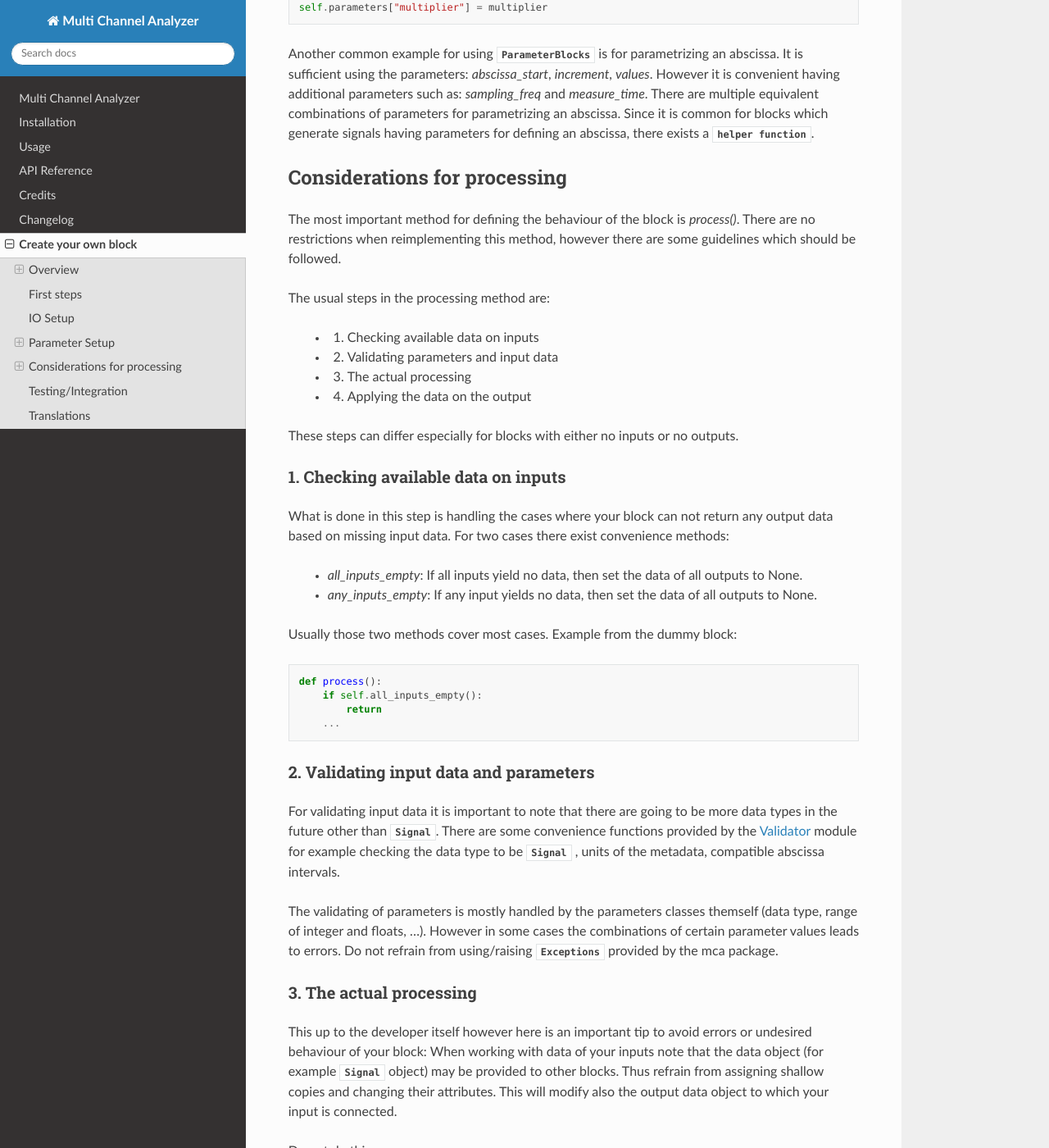
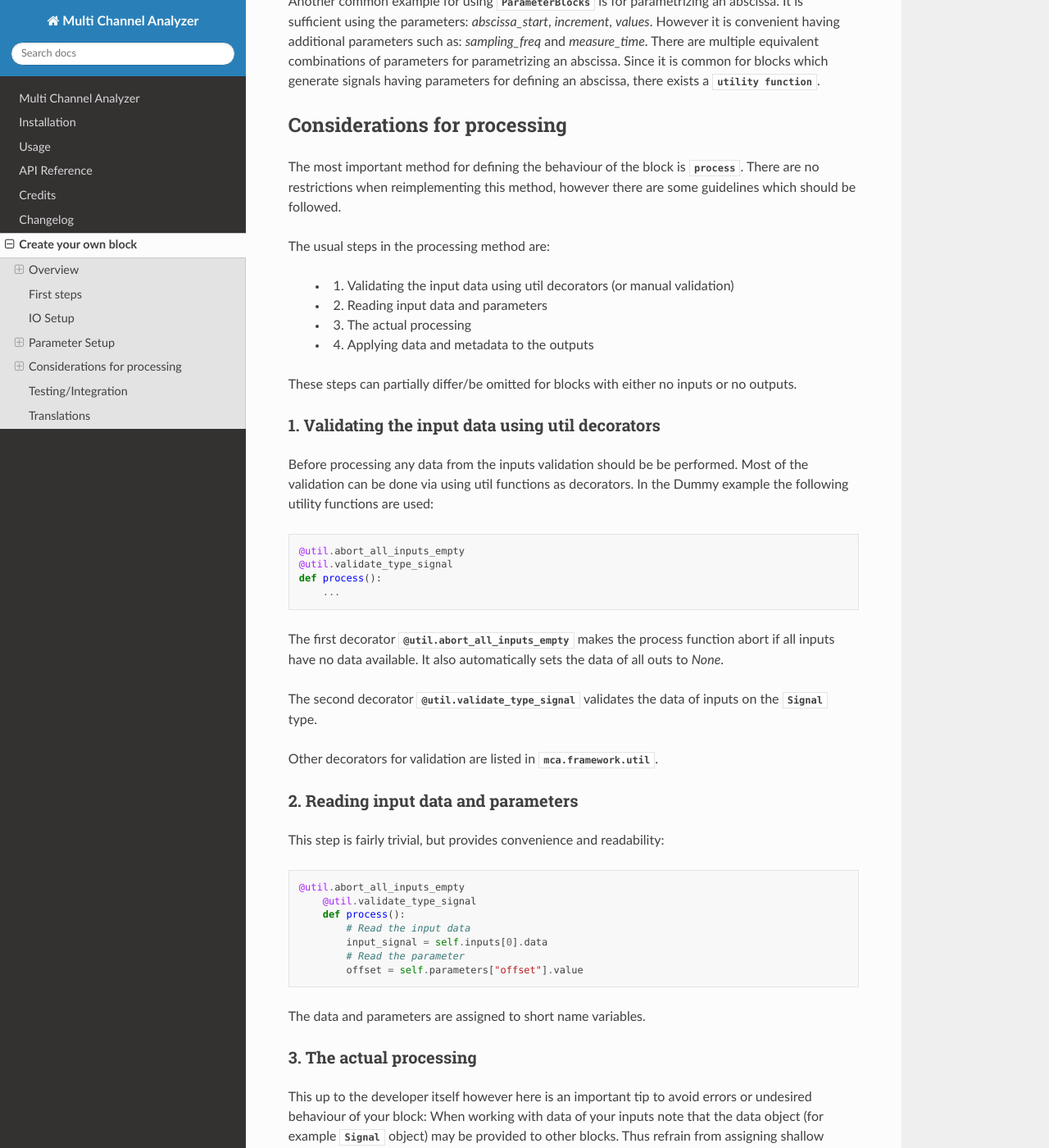
Before and after one commit to emtpb/mca, a Sphinx documentation site: the page built from docs/block_guide.rst, in a window 1280 px wide and 1400 px high, scrolled down 5722 px. Shown: the whole window at 82% size. Built offline with Sphinx 7.4.7 and the Read the Docs theme 2.0.0, drawn with Linux system fonts in a browser that asks for light colours; formulas are drawn with MathJax 3; some of the changed text lies outside the part shown.

Commit message:
Update the block guide to reflect recent changes

```diff
--- a/docs/block_guide.rst
+++ b/docs/block_guide.rst
@@ -20,15 +20,12 @@ Data types
 
 There currently exists only one data type. This data type is called
 :class:`.Signal` . There are more data types planned for the future and this
-needs be taken into account and is discussed in :ref:`Consideration`.
+needs be taken into account and is discussed in :ref:`Validation`.
 
 The :class:`.Signal` consists of two 1-D Numpy Arrays and meta data. The two
 Numpy Arrays correspond to the abscissa and the ordinate. To save storage
 the abscissa is internally stored as 3 parameters instead of an entire
 Numpy Array. Those parameters are: Abscissa Start, Increment and Values.
-
-The meta data contains the name of the signal as well as the unit, symbol and
-quantity for the abscissa and the ordinate respectively.
 
 Structure of the package
 ------------------------
@@ -53,7 +50,7 @@ This tree view shows the structure of mca package.
         ├── de
             ├── LC_MESSAGES
                 ├── messages.mo
-                ├── messages.po
+                └── messages.po
     ├── config.py
     ├── exceptions.py
     ├── language.py
@@ -67,13 +64,13 @@ classes and tools for implementing new blocks.
 
 The *gui* folder contains the GUI implementation of the mca.
 
-The *locales* folder contains necessary gettext files for translations.
+The *locales* folder contains necessary gettext files for localization.
 
 Also worth noting are the files:
 
     * *exceptions.py* for mca specific exceptions and
 
-    * *language.py* containing the function for translating strings.
+    * *language.py* loads the localization/translation from the locales folder.
 
 
 First steps
@@ -82,7 +79,7 @@ First steps
 This guide will mostly use the dummy code below to explain common steps
 for implementing a new block::
 
-    from mca.framework import Block, parameters, data_types
+    from mca.framework import Block, parameters, data_types, util
     from mca import exceptions
     from mca.language import _
 
@@ -98,31 +95,30 @@ for implementing a new block::
 
 
         def setup_parameters():
-            self.parameters.update({
-                "offset": parameters.FloatParameter(name=_("Offset"),
-                                                    min_=0, default=1)
-            })
+            self.parameters["offset"] = parameters.FloatParameter(
+                name=_("Offset"), min_=0, default=1
+            )
 
+        @util.abort_all_inputs_empty
+        @util.validate_type_signal
         def process():
-            if self.all_inputs_empty():
-                return
-
+            # Read the input data
             input_signal = self.inputs[0].data
-            validator.check_type_signal(input_signal)
-
+            # Read the parameter
             offset = self.parameters["offset"].value
-
+            # Compute the ordinate
             ordinate = input_signal.ordinate + offset
-
+            # Apply new signal to the output
             self.outputs[0].data = data_types.Signal(
-                meta_data=self.outputs[0].get_meta_data(input_signal.meta_data),
                 abscissa_start=input_signal.abscissa_start,
                 values=input_signal.values,
                 increment=input_signal.increment,
                 ordinate=ordinate)
+            # Apply metadata from the input to the output
+            self.outputs[0].process_metadata = self.inputs[0].metadata
 
 This dummy block adds an offset to an input signal and returns the new signal
-at the output.
+at the output and just passes down the metadata.
 
 Every new block has to inherit from the base class :class:`.Block` . There
 exists also the subclass :class:`.DynamicBlock`. The difference between those two
@@ -162,8 +158,8 @@ added as a new tag::
 
 An __init__ method is usually not required for blocks. However sometimes it is
 needed to assign additional attributes other than block parameters. The
-:class:`.SignalPlot` for example adds another attribute *figure* to draw onto
-the same figure over multiple executions of the process function.
+:class:`.Plot` for example adds another attribute *lines* to keep
+track of the lines which have been plotted.
 
 
 .. _IOSetup:
@@ -171,7 +167,7 @@ the same figure over multiple executions of the process function.
 IO Setup
 ========
 
-Every block needs some kind of IO to pass or receive data from other blocks. This
+Every block needs inputs or outputs to pass or receive data from other blocks. This
 is done by reimplementing the method *setup_io*. Within that method
 :class:`Inputs <.Input>` and :class:`Outputs <.Output>` are added via calling
 :any:`new_input` and :any:`new_output`. In the dummy example one
@@ -303,62 +299,63 @@ additional parameters such as: *sampling_freq* and *measure_time*.
 There are multiple equivalent combinations of parameters
 for parametrizing an abscissa. Since it is common for blocks which generate signals
 having parameters for defining an abscissa, there exists a
-:any:`helper function <create_abscissa_parameter_block>`.
+:any:`utility function <create_abscissa_parameter_block>`.
 
-.. _Consideration:
+.. _Validation:
 
 Considerations for processing
 =============================
 
 The most important method for defining the behaviour of the block is
-*process()*. There are no restrictions when reimplementing this method,
-however there are some guidelines which should be followed.
+:func:`process <mca.framework.block_base.Block.process>`. There are no
+restrictions when reimplementing this method, however there are some
+guidelines which should be followed.
 
 The usual steps in the processing method are:
 
-    * 1. Checking available data on inputs
-    * 2. Validating parameters and input data
+    * 1. Validating the input data using util decorators (or manual validation)
+    * 2. Reading input data and parameters
     * 3. The actual processing
-    * 4. Applying the data on the output
+    * 4. Applying data and metadata to the outputs
 
-These steps can differ especially for blocks with either no inputs or
+These steps can partially differ/be omitted for blocks with either no inputs or
 no outputs.
 
-1. Checking available data on inputs
+1. Validating the input data using util decorators
+--------------------------------------------------
+
+Before processing any data from the inputs validation should be be performed.
+Most of the validation can be done via using util functions as decorators.
+In the Dummy example the following utility functions are used::
+
+        @util.abort_all_inputs_empty
+        @util.validate_type_signal
+        def process():
+            ...
+
+The first decorator :func:`@util.abort_all_inputs_empty <mca.framework.util.abort_all_inputs_empty>`
+makes the process function abort if all inputs have no data available. It also
+automatically sets the data of all outs to *None*.
+
+The second decorator :func:`@util.validate_type_signal <mca.framework.util.validate_type_signal>`
+validates the data of inputs on the :class:`.Signal` type.
+
+Other decorators for validation are listed in :mod:`mca.framework.util`.
+
+2. Reading input data and parameters
 ------------------------------------
 
-What is done in this step is handling the cases where your block can not
-return any output data based on missing input data. For two cases there exist
-convenience methods:
+This step is fairly trivial, but provides convenience and readability::
 
-    * *all_inputs_empty*: If all inputs yield no data, then set the data of all
-      outputs to None.
-    * *any_inputs_empty*: If any input yields no data, then set the data of all
-      outputs to None.
+    @util.abort_all_inputs_empty
+        @util.validate_type_signal
+        def process():
+            # Read the input data
+            input_signal = self.inputs[0].data
+            # Read the parameter
+            offset = self.parameters["offset"].value
 
-Usually those two methods cover most cases.
-Example from the dummy block::
-
-    def process():
-        if self.all_inputs_empty():
-            return
-        ...
-
-2. Validating input data and parameters
----------------------------------------
-
-For validating input data it is important to note that there are going to be
-more data types in the future other than :class:`.Signal`. There are some
-convenience functions provided by the :ref:`validator` module for example
-checking the data type to be :class:`.Signal` , units of the metadata,
-compatible abscissa intervals.
-
-The validating of parameters is mostly handled by the parameters classes
-themself (data type, range of integer and floats, ...). However in some cases
-the combinations of certain parameter values leads to errors. Do not refrain
-from using/raising :class:`Exceptions <.MCAError>` provided by the mca package.
-
-
+The data and parameters are assigned to short name variables.
 
 3. The actual processing
 ------------------------
@@ -370,7 +367,7 @@ be provided to other blocks. Thus refrain from assigning shallow copies
 and changing their attributes. This will modify also the output data
 object to which your input is connected.
 
-Do not do this::
+Avoid doing this::
 
     input_signal = self.inputs[0].data
     my_ordinate = input_signal.ordinate
@@ -392,28 +389,26 @@ Or use copy/deepcopy::
 4. Applying the data on the output
 ----------------------------------
 
-At the end of every *process* method data should be applied to the outputs by
-setting the data attribute of the according output::
+At the end of every :func:`process <mca.framework.block_base.Block.process>`
+method data should be applied to the outputs by setting the data attribute of
+the according output::
 
 
-    offset = self.parameters["offset"].value
-
     ordinate = input_signal.ordinate + offset
+    # Apply new signal to the output
     self.outputs[0].data = data_types.Signal(
-        meta_data=self.outputs[0].get_meta_data(input_signal.meta_data),
         abscissa_start=input_signal.abscissa_start,
         values=input_signal.values,
         increment=input_signal.increment,
         ordinate=ordinate)
+    # Apply metadata from the input to the output
+    self.outputs[0].process_metadata = self.inputs[0].metadata
 
 In the example above a new :class:`.Signal` object is instantiated and set to
-the data attribute of the desired output. What stands out here is the
-assignment of the metadata parameter. Usually the metadata
-of the input (except name and symbols) can be passed to the output if there
-are no changes in units. However there is the option that the user wants to
-pass arbitrary metadata during runtime to the output signal represented by flags
-at the output. *get_meta_data* checks whether the user set a flag to pass
-arbitrary and returns a metadata object accordingly.
+the data attribute of the desired output. The metadata from the input is just
+passed onto the output since adding an offset should not change the metadata.
+Some blocks require to process metadata as well. The :class:`.Multiplier` block
+for example multiplies the ordinate units of the input signals.
 
 
 Testing/Integration
```
